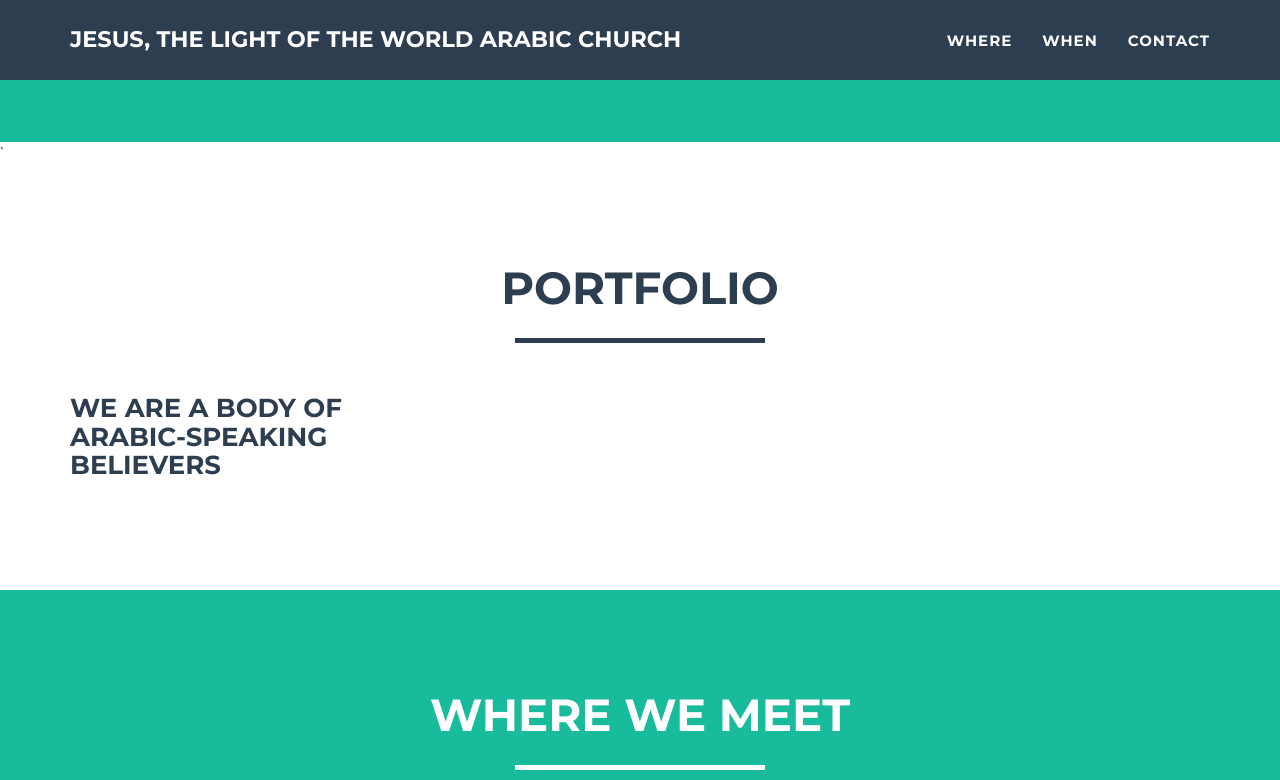
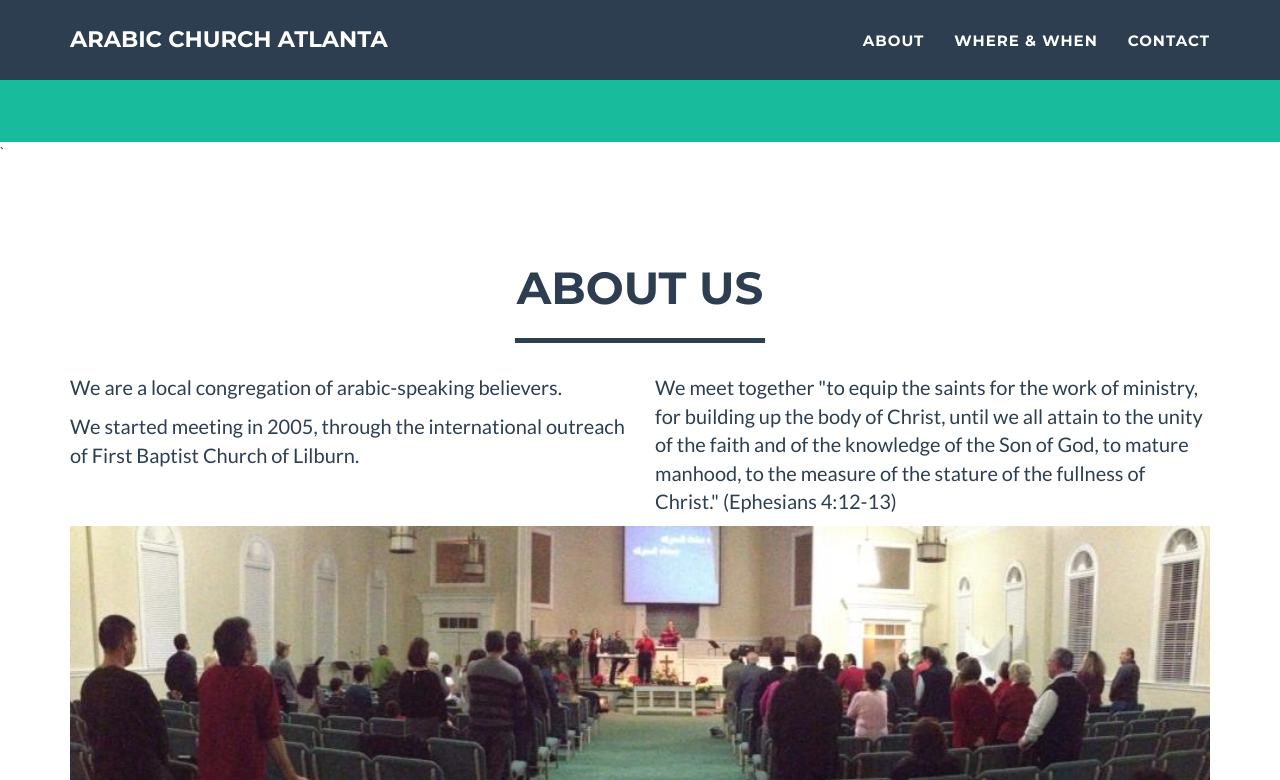
Before and after one commit to redeemedfadi/arabic-church, a Jekyll site: the page built from index.html, in a window 1280 px wide and 1400 px high, scrolled down 879 px. Shown: the top 780 px of the window. Built offline with Jekyll 4.4.1, drawn with Linux system fonts in a browser that asks for light colours; some of the changed text lies outside the part shown; grey boxes are pictures that could not be loaded.

Commit message:
Finish initial version of site, adds image

```diff
--- a/_config.yml
+++ b/_config.yml
@@ -1,7 +1,7 @@
 # Site settings
 title: "Jesus, the Light of the World Arabic Church"
 email: mokhles@abcatlanta.org
-description: "Write an awesome description for your new site here. You can edit this line in _config.yml. It will appear in your document head meta (for Google search results) and in your feed.xml site description."
+description: "We are an Arabic Baptist Church that meets in Lilburn, Georgia.  We love Jesus Christ and we love people."
 
 # Color settings (hex-codes without the leading hash-tag)
 color:
@@ -11,16 +11,16 @@ color:
 
 # Social networks usernames (many more available: google-plus, flickr, dribbble, pinterest, instagram, tumblr, linkedin, etc.)
 social:
-  - title: twitter
-    url: http://twitter.com/jekyllrb
   - title: facebook
     url: https://www.facebook.com/groups/421427194628615/
-  - title: stack-overflow
-    url: http://stackoverflow.com/questions/tagged/jekyll
-  - title: bitbucket
-    url: http://bitbucket.org/jekyll
-  - title: github
-    url: http://github.com/jekyll
+  # - title: twitter
+  #   url: http://twitter.com/jekyllrb
+  # - title: stack-overflow
+  #   url: http://stackoverflow.com/questions/tagged/jekyll
+  # - title: bitbucket
+  #   url: http://bitbucket.org/jekyll
+  # - title: github
+  #   url: http://github.com/jekyll
 
 # Postal address (add as many lines as necessary)
 address:
--- a/_includes/about.html
+++ b/_includes/about.html
@@ -2,17 +2,27 @@
     <div class="container">
         <div class="row">
             <div class="col-lg-12 text-center">
-                <h2>Portfolio</h2>
+                <h2>About Us</h2>
                 <hr class="star-primary">
             </div>
         </div>
         <div class="row">
-            <div class="col-sm-4 portfolio-item">
-              <h3>We are a body of arabic-speaking believers</h3>
+            <div class="col-sm-6">
+              <p>We are a local congregation of arabic-speaking believers.</p>
+              <p>We started meeting in 2005, through the international outreach
+                 of First Baptist Church of Lilburn.</p>
             </div>
-            <div class="col-sm-4 portfolio-item">
+            <div class="col-sm-6">
+              <p>We meet together "to equip the saints for the work of ministry,
+                 for building up the body of Christ, until we all attain
+                 to the unity of the faith and of the knowledge of the Son
+                 of God, to mature manhood, to the measure of the stature
+                 of the fullness of Christ." (Ephesians 4:12-13)
             </div>
-            <div class="col-sm-4 portfolio-item">
+        </div>
+        <div class="row">
+            <div class="col-lg-12 text-center">
+                <img class="img-responsive" style="width: 100%" src="img/joy-sanctuary-service.jpg" alt="A worship service">
             </div>
         </div>
     </div>
--- a/_includes/contact.html
+++ b/_includes/contact.html
@@ -3,51 +3,19 @@
         <div class="container">
             <div class="row">
                 <div class="col-lg-12 text-center">
-                    <h2>Contact Me</h2>
+                    <h2>Contact Us</h2>
                     <hr class="star-primary">
                 </div>
             </div>
             <div class="row">
                 <div class="col-lg-8 col-lg-offset-2">
-                    <!-- To configure the contact form email address, go to mail/contact_me.php and update the email address in the PHP file on line 19. -->
-                    <!-- The form should work on most web servers, but if the form is not working you may need to configure your web server differently. -->
-                    <form name="sentMessage" id="contactForm" novalidate>
-                        <div class="row control-group">
-                            <div class="form-group col-xs-12 floating-label-form-group controls">
-                                <label>Name</label>
-                                <input type="text" class="form-control" placeholder="Name" id="name" required data-validation-required-message="Please enter your name.">
-                                <p class="help-block text-danger"></p>
-                            </div>
-                        </div>
-                        <div class="row control-group">
-                            <div class="form-group col-xs-12 floating-label-form-group controls">
-                                <label>Email Address</label>
-                                <input type="email" class="form-control" placeholder="Email Address" id="email" required data-validation-required-message="Please enter your email address.">
-                                <p class="help-block text-danger"></p>
-                            </div>
-                        </div>
-                        <div class="row control-group">
-                            <div class="form-group col-xs-12 floating-label-form-group controls">
-                                <label>Phone Number</label>
-                                <input type="tel" class="form-control" placeholder="Phone Number" id="phone" required data-validation-required-message="Please enter your phone number.">
-                                <p class="help-block text-danger"></p>
-                            </div>
-                        </div>
-                        <div class="row control-group">
-                            <div class="form-group col-xs-12 floating-label-form-group controls">
-                                <label>Message</label>
-                                <textarea rows="5" class="form-control" placeholder="Message" id="message" required data-validation-required-message="Please enter a message."></textarea>
-                                <p class="help-block text-danger"></p>
-                            </div>
-                        </div>
-                        <br>
-                        <div id="success"></div>
-                        <div class="row">
-                            <div class="form-group col-xs-12">
-                                <button type="submit" class="btn btn-success btn-lg">Send</button>
-                            </div>
-                        </div>
-                    </form>
+                    <p class="text-center">You can email our pastor at: mokhles hanna [at] gmail.com</p>
+                    <p class="text-center">Or, You can visit our
+                        <a href="https://www.facebook.com/groups/421427194628615/">Facebook</a> Group.
+                        <a href="https://www.facebook.com/groups/421427194628615/" class="btn-social">
+                          <i class="fa fa-fw fa-facebook"></i>
+                        </a>
+                    </p>
                 </div>
             </div>
         </div>
--- a/_includes/footer.html
+++ b/_includes/footer.html
@@ -22,8 +22,11 @@
                         </ul>
                     </div>
                     <div class="footer-col col-md-4">
-                        <h3>Credits</h3>
-                        <p>Freelance is a free to use, open source Bootstrap theme created by <a href="http://startbootstrap.com">Start Bootstrap</a>.</p>
+                        <h3>Schedule</h3>
+                        <p>Every Sunday<br>
+                        Discipleship 5:00 PM<br>
+                        Worship 6:00 PM<br>
+                        Fellowship 7:00 PM</p>
                     </div>
                 </div>
             </div>
--- a/_includes/header.html
+++ b/_includes/header.html
@@ -9,7 +9,7 @@
                     <span class="icon-bar"></span>
                     <span class="icon-bar"></span>
                 </button>
-                <a class="navbar-brand" href="#page-top">{{ site.title }}</a>
+                <a class="navbar-brand" href="#page-top">Arabic Church Atlanta</a>
             </div>
 
             <!-- Collect the nav links, forms, and other content for toggling -->
@@ -19,10 +19,10 @@
                         <a href="#page-top"></a>
                     </li>
                     <li class="page-scroll">
-                        <a href="#where">Where</a>
+                        <a href="#about">About</a>
                     </li>
                     <li class="page-scroll">
-                        <a href="#when">When</a>
+                        <a href="#where">Where &amp; When</a>
                     </li>
                     <li class="page-scroll">
                         <a href="#contact">Contact</a>
--- a/_includes/where.html
+++ b/_includes/where.html
@@ -11,8 +11,8 @@
     <div class="row">
       <div class="col-lg-6">
         <div class="text-right">
-          <p>Joy Sanctuary</p>
-          <p>First Baptist Church of Lilburn</p>
+          <p>Joy Sanctuary<br>
+            First Baptist Church of Lilburn</p>
           <p>
             <a class="text-primary white" target="google" href="https://www.google.com/maps/place/First+Baptist+Church+of+Lilburn/@33.889947,-84.14137,17z/data=!3m1!4b1!4m2!3m1!1s0x88f5a4f9cc26d7dd:0x84aaf8788887a4da">
               {% for adress in site.address %}
@@ -22,9 +22,15 @@
           </p>
           <p>
             <a class="text-primary white" target="google" href="https://www.google.com/maps/place/First+Baptist+Church+of+Lilburn/@33.889947,-84.14137,17z/data=!3m1!4b1!4m2!3m1!1s0x88f5a4f9cc26d7dd:0x84aaf8788887a4da">
-              Google Map Directions
+              Google Maps Directions
             </a>
           </p>
+          <h3>When</h3>
+          <p>Every Sunday<br>
+             Discipleship 5:00 PM<br>
+             Worship 6:00 PM<br>
+             Fellowship 7:00 PM</p>
+          <p><sub>All Times are AST (Arab Standard Time)</sub></p>
         </div>
       </div>
       <div class="col-lg-6">
```
Also changed, not shown: other parts of _includes/footer.html (+1 -1 lines), other parts of _includes/where.html (+1 -1 lines), img/joy-sanctuary-service.jpg (added).
